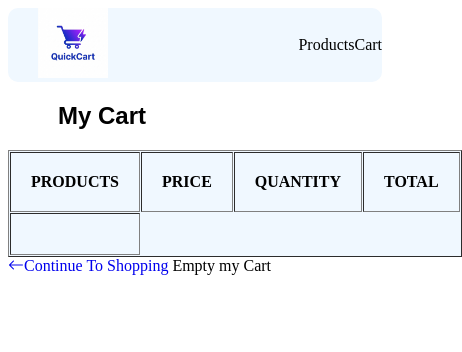
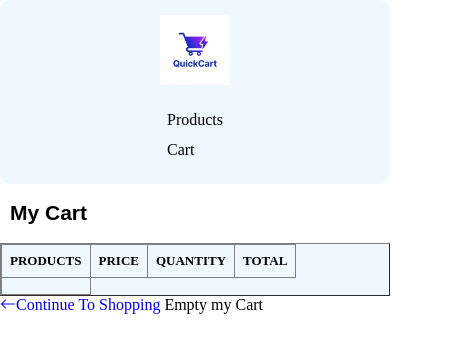
Before and after one commit to sahilkk01/QuickCart, a website: page public/cart.html in a window 390 px wide. Shown: the whole page, 462 px wide, since content can reach past the window. Drawn offline with Linux system fonts and the light colour scheme; files whose address does not match are found by name.

Commit message:
Update cart.css

```diff
--- a/src/style/cart.css
+++ b/src/style/cart.css
@@ -28,3 +28,123 @@ table{
 a{
     text-decoration: none;
 }
+
+
+
+
+
+/* ===== Responsive Cart Page ===== */
+
+* {
+    box-sizing: border-box;
+}
+
+body {
+    margin: 0;
+    max-width: 100%;
+    overflow-x: hidden;
+}
+
+/* Navigation */
+.head {
+    grid-template-columns: 1fr 1fr;
+    gap: 15px;
+    margin-left: 0;
+    padding: 15px;
+}
+
+nav {
+    width: 100%;
+}
+
+/* Cart items */
+.short {
+    grid-template-columns: 1fr 1fr;
+    justify-content: space-around;
+    gap: 15px;
+    margin-left: 0;
+    padding: 15px;
+}
+
+/* Headings */
+h2 {
+    margin-left: 20px;
+}
+
+/* Tables */
+table {
+    width: 100%;
+    border-collapse: collapse;
+}
+
+th,
+td {
+    padding: 10px;
+    text-align: left;
+}
+
+/* Images */
+img {
+    max-width: 100%;
+    height: auto;
+}
+
+/* ===== Tablet ===== */
+@media (max-width: 900px) {
+    .head {
+        grid-template-columns: 1fr 1fr;
+    }
+
+    .short {
+        grid-template-columns: 1fr 1fr;
+    }
+
+    table {
+        font-size: 14px;
+    }
+
+    th,
+    td {
+        padding: 8px;
+    }
+}
+
+/* ===== Mobile ===== */
+@media (max-width: 600px) {
+    .head {
+        grid-template-columns: 1fr;
+        justify-items: center;
+        gap: 12px;
+    }
+
+    .short {
+        grid-template-columns: 1fr;
+        gap: 12px;
+        padding: 10px;
+    }
+
+    h2 {
+        margin-left: 10px;
+        font-size: 21px;
+    }
+
+    /* Allow wide cart tables to scroll horizontally */
+    table {
+        display: block;
+        width: 100%;
+        overflow-x: auto;
+        white-space: nowrap;
+    }
+
+    th,
+    td {
+        padding: 8px;
+        font-size: 13px;
+    }
+
+    input,
+    button,
+    select {
+        max-width: 100%;
+    }
+}
```
